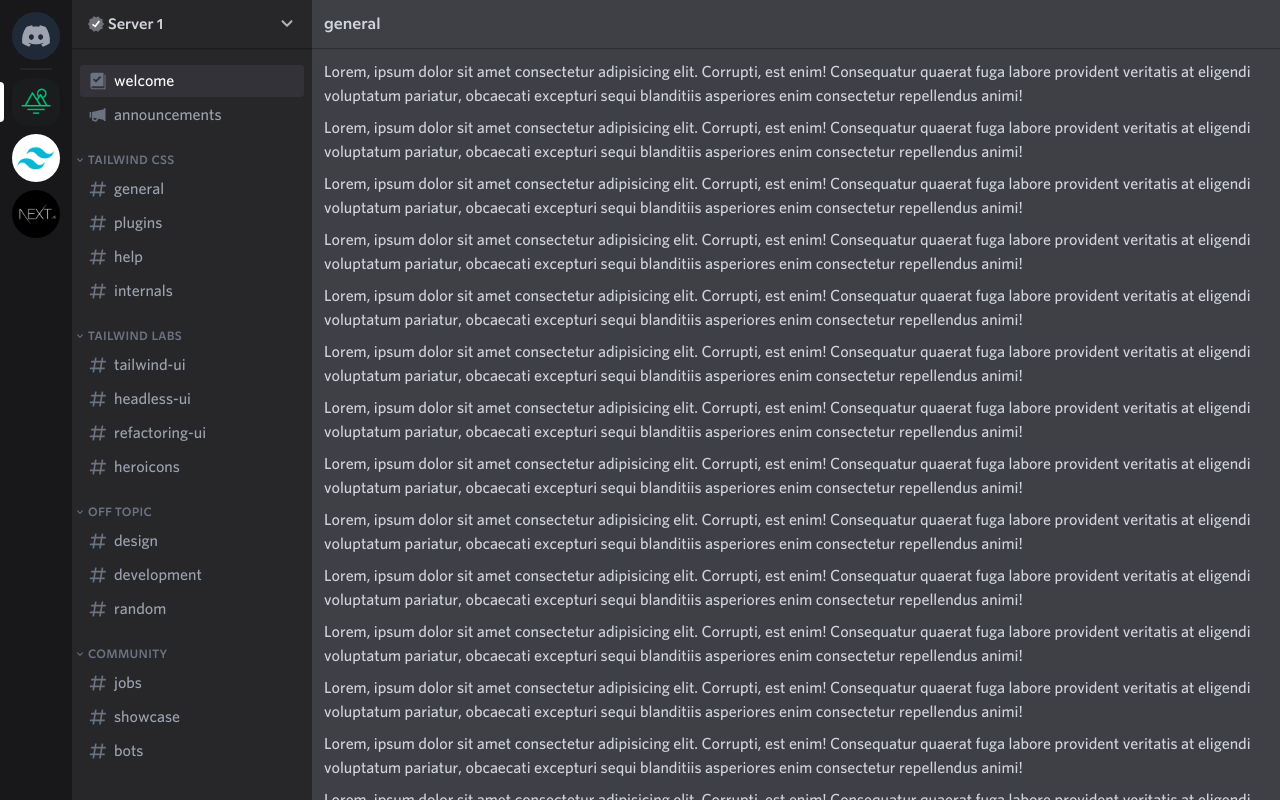
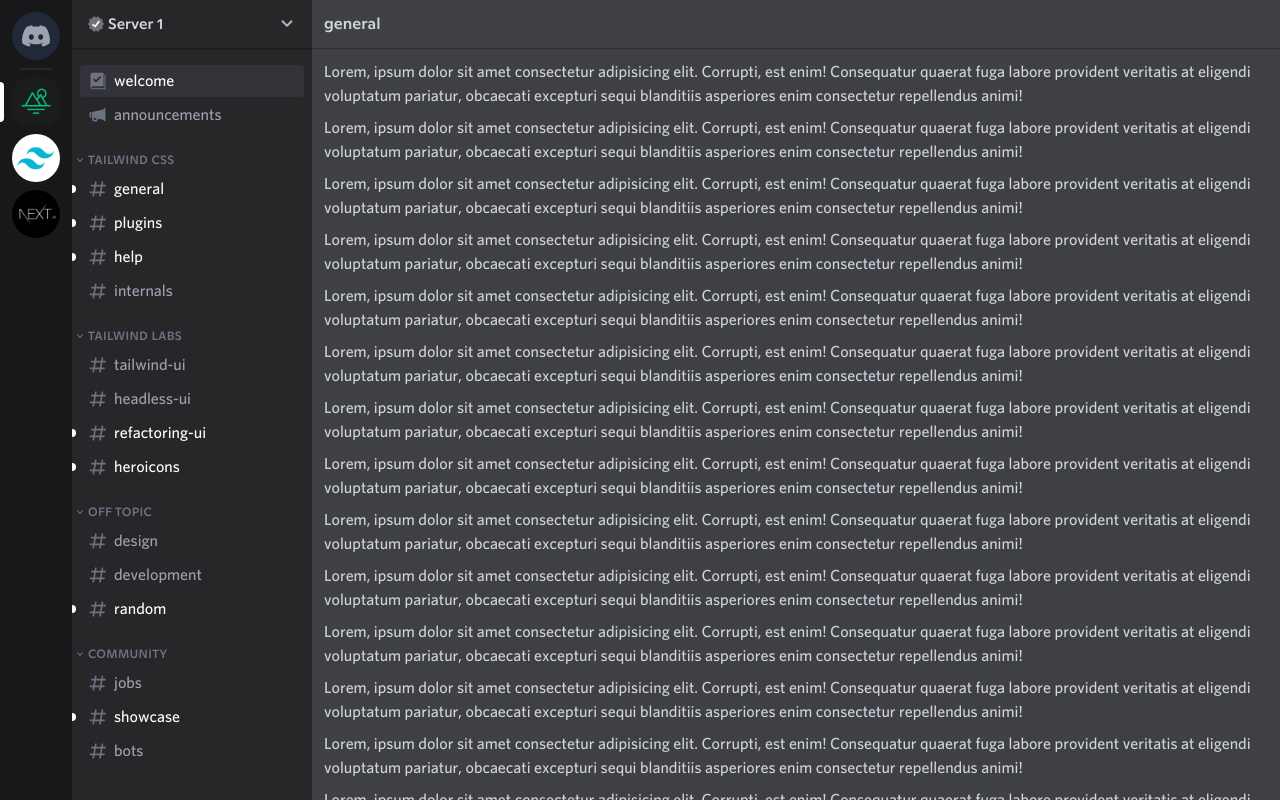
Before and after one commit to robcrock/tailwind-discord, a Next.js app: page /servers/1/channels/1 in a window 1280 px wide. Built offline with nearby package versions, Linux system fonts and the light colour scheme.

Commit message:
styling dynamic channel links.

```diff
--- a/app/servers/[sid]/channels/[cid]/page.tsx
+++ b/app/servers/[sid]/channels/[cid]/page.tsx
@@ -4,7 +4,8 @@
 import { NextPage } from "next";
 import Link from "next/link";
 import data from "../../../../../data.json";
-import { usePathname, useRouter } from "next/navigation";
+import { usePathname } from "next/navigation";
+import { useState } from "react";
 
 interface PageProps {
   params: {
@@ -14,7 +15,16 @@
 }
 
 const ChannelIdPage: NextPage<PageProps> = ({ params }) => {
+  const [closedCategories, setClosedCategories] = useState<number[]>([]);
   const { cid } = params;
+
+  function toggleCategory(categoryId: number) {
+    setClosedCategories((prevClosedCategories) => {
+      return prevClosedCategories.includes(categoryId)
+        ? prevClosedCategories.filter((id) => id !== categoryId)
+        : [...prevClosedCategories, categoryId];
+    });
+  }
 
   return (
     <>
@@ -31,13 +41,25 @@
           {data["1"].categories.map((category) => (
             <div key={category.label}>
               {category.label && (
-                <button className="flex items-center space-x-0.5 px-0.5 font-title text-xs uppercase tracking-wide text-gray-500">
-                  <Icons.Arrow className="mr-0.5 h-3 w-3" />
+                <button
+                  onClick={() => toggleCategory(category.id)}
+                  className="flex w-full items-center space-x-0.5 px-0.5 font-title text-xs uppercase tracking-wide text-gray-500 hover:text-gray-400"
+                >
+                  <Icons.Arrow
+                    className={`${closedCategories.includes(category.id) ? "-rotate-90" : ""} 'transition ' mr-0.5 h-3 w-3 duration-200`}
+                  />
                   {category.label}
                 </button>
               )}
               <div className="mt-[5px] space-y-0.5">
-                {category.channels.map((channel) => (
+                {category.channels
+                  .filter((channel) => {
+                    const categoryIsOpen = !closedCategories.includes(
+                      category.id,
+                    );
+                    return categoryIsOpen || channel.unread;
+                  })
+                  .map((channel) => (
                     <ChannelLink
                       key={channel.id}
                       channel={channel}
@@ -76,16 +98,29 @@
   let pathname = usePathname();
   pathname = pathname.split("/").slice(0, 3).join("/");
 
+  const state = isActive
+    ? "active"
+    : channel.unread
+      ? "inactiveUnread"
+      : "inactiveRead";
+  const classes = {
+    active:
+      "bg-zinc-700/[.5] text-white hover:text-white hover:bg-zinc-700/[.5]",
+    inactiveUnread:
+      "text-white hover:text-white hover:bg-zinc-700/[.5] active:bg-zinc-700/[.8]",
+    inactiveRead: "hover:text-white active:bg-zinc-700/[.8]",
+  };
+
   const linkBaseClasses =
-    "group mx-2 flex items-center rounded px-2 py-1 text-gray-400 transition hover:bg-zinc-600/[0.16] hover:text-gray-300";
-  const linkActiveClasses =
-    "bg-zinc-700/[.5] text-white hover:text-white hover:bg-zinc-700/[.5]";
-  const linkInactiveClasses = "hover:text-white";
+    "group mx-2 flex items-center rounded px-2 py-1 text-gray-400 transition hover:bg-zinc-600/[0.16] hover:text-gray-300 relative";
   return (
     <Link
-      className={`${isActive ? linkActiveClasses : linkInactiveClasses} ${linkBaseClasses} `}
+      className={`${classes[state]} ${linkBaseClasses} `}
       href={`${pathname}/channels/${channel.id}`}
     >
+      {state === "inactiveUnread" && (
+        <div className="absolute -left-2 h-2 w-1 rounded-r-full bg-white" />
+      )}
       <Icon className="mr-1.5 h-5 w-5 text-gray-500" />
       {channel.label}
       <Icons.AddPerson className="ml-auto h-4 w-4 opacity-0 group-hover:opacity-100 hover:text-gray-200" />
--- a/data.json
+++ b/data.json
@@ -14,9 +14,9 @@
         "id": 2,
         "label": "Tailwind CSS",
         "channels": [
-          { "id": 3, "label": "general" },
-          { "id": 4, "label": "plugins" },
-          { "id": 5, "label": "help" },
+          { "id": 3, "label": "general", "unread": true },
+          { "id": 4, "label": "plugins", "unread": true },
+          { "id": 5, "label": "help", "unread": true },
           { "id": 6, "label": "internals" }
         ]
       },
@@ -26,8 +26,8 @@
         "channels": [
           { "id": 7, "label": "tailwind-ui" },
           { "id": 8, "label": "headless-ui" },
-          { "id": 9, "label": "refactoring-ui" },
-          { "id": 10, "label": "heroicons" }
+          { "id": 9, "label": "refactoring-ui", "unread": true },
+          { "id": 10, "label": "heroicons", "unread": true }
         ]
       },
       {
@@ -36,7 +36,7 @@
         "channels": [
           { "id": 11, "label": "design" },
           { "id": 12, "label": "development" },
-          { "id": 13, "label": "random" }
+          { "id": 13, "label": "random", "unread": true }
         ]
       },
       {
@@ -44,7 +44,7 @@
         "label": "Community",
         "channels": [
           { "id": 14, "label": "jobs" },
-          { "id": 15, "label": "showcase" },
+          { "id": 15, "label": "showcase", "unread": true },
           { "id": 16, "label": "bots" }
         ]
       }
--- a/next.config.mjs
+++ b/next.config.mjs
@@ -1,11 +1,13 @@
 /** @type {import('next').NextConfig} */
 const nextConfig = {
+  typescript: { ignoreBuildErrors: true },
+  eslint: { ignoreDuringBuilds: true, ignoreDuringBuilds: true },
   images: {
     remotePatterns: [
       {
-        protocol: 'https',
-        hostname: 'pbs.twimg.com',
-        pathname: '/profile_images/**',
+        protocol: "https",
+        hostname: "pbs.twimg.com",
+        pathname: "/profile_images/**",
       },
     ],
   },
```
Lines whose indentation alone changed are shown as unchanged.
